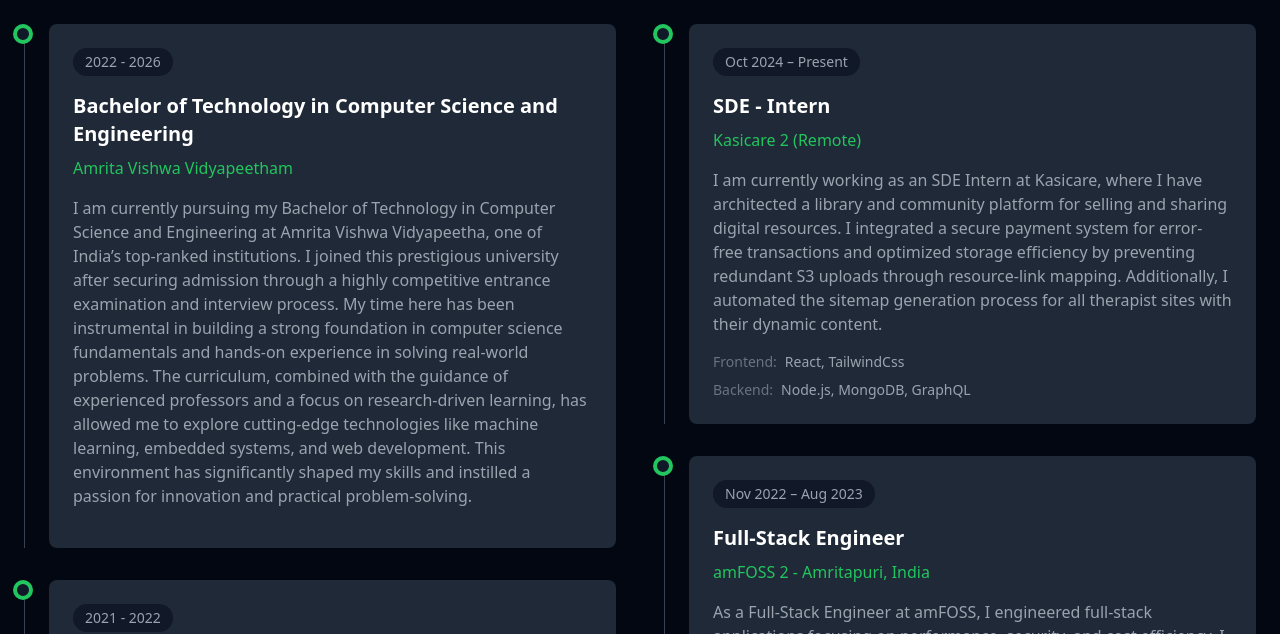
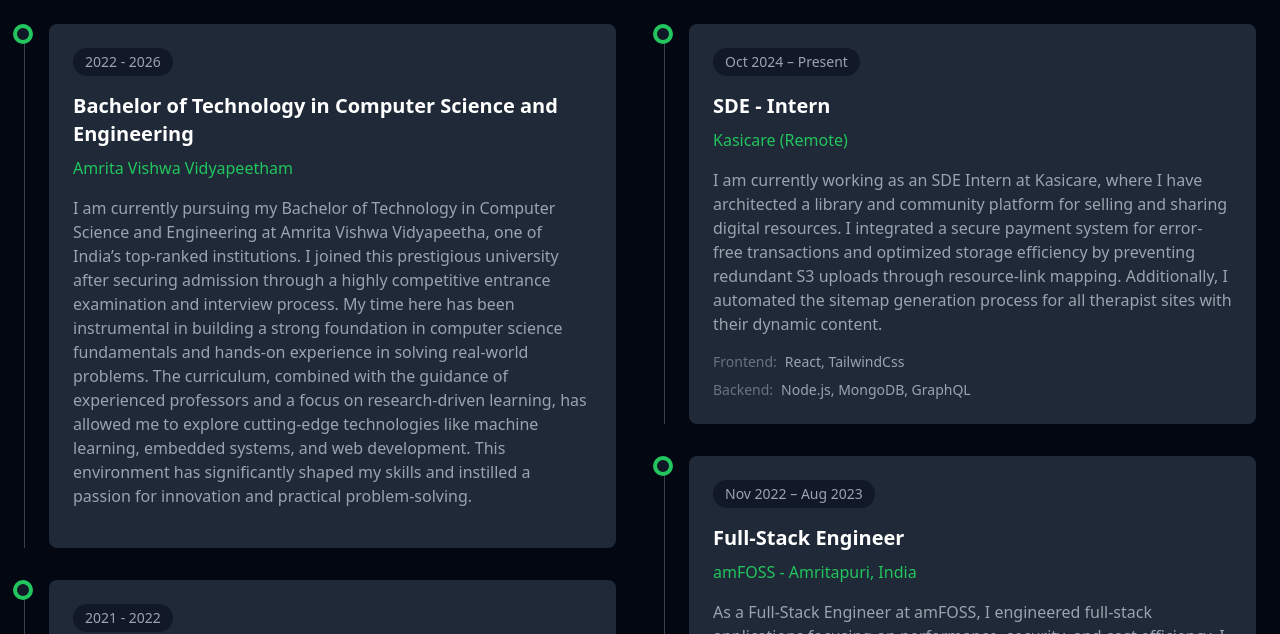
Before and after one commit to Aadarshprajapati777/aadarshPrajapati, a React (Vite) app: page / in a window 1280 px wide. Shown: the part 2740-3374 px from the top of the page. Built offline with nearby package versions, Linux system fonts and the light colour scheme.

Commit message:
fix typo

```diff
--- a/src/components/Education.jsx
+++ b/src/components/Education.jsx
@@ -19,7 +19,7 @@ const EducationExperience = () => {
     const experienceData = [
         {
             "period": "Oct 2024 – Present",
-            "company": "Kasicare 2 (Remote)",
+            "company": "Kasicare (Remote)",
             "role": "SDE - Intern",
             "description": "I am currently working as an SDE Intern at Kasicare, where I have architected a library and community platform for selling and sharing digital resources. I integrated a secure payment system for error-free transactions and optimized storage efficiency by preventing redundant S3 uploads through resource-link mapping. Additionally, I automated the sitemap generation process for all therapist sites with their dynamic content.",
             "tech": {
@@ -29,7 +29,7 @@ const EducationExperience = () => {
         },
         {
             "period": "Nov 2022 – Aug 2023",
-            "company": "amFOSS 2 - Amritapuri, India",
+            "company": "amFOSS - Amritapuri, India",
             "role": "Full-Stack Engineer",
             "description": "As a Full-Stack Engineer at amFOSS, I engineered full-stack applications focusing on performance, security, and cost efficiency. I also developed custom bots to automate daily tasks, significantly improving productivity and reducing manual workload for team members. Additionally, I refactored codebases to enhance performance and maintainability.",
             "tech": {
```
